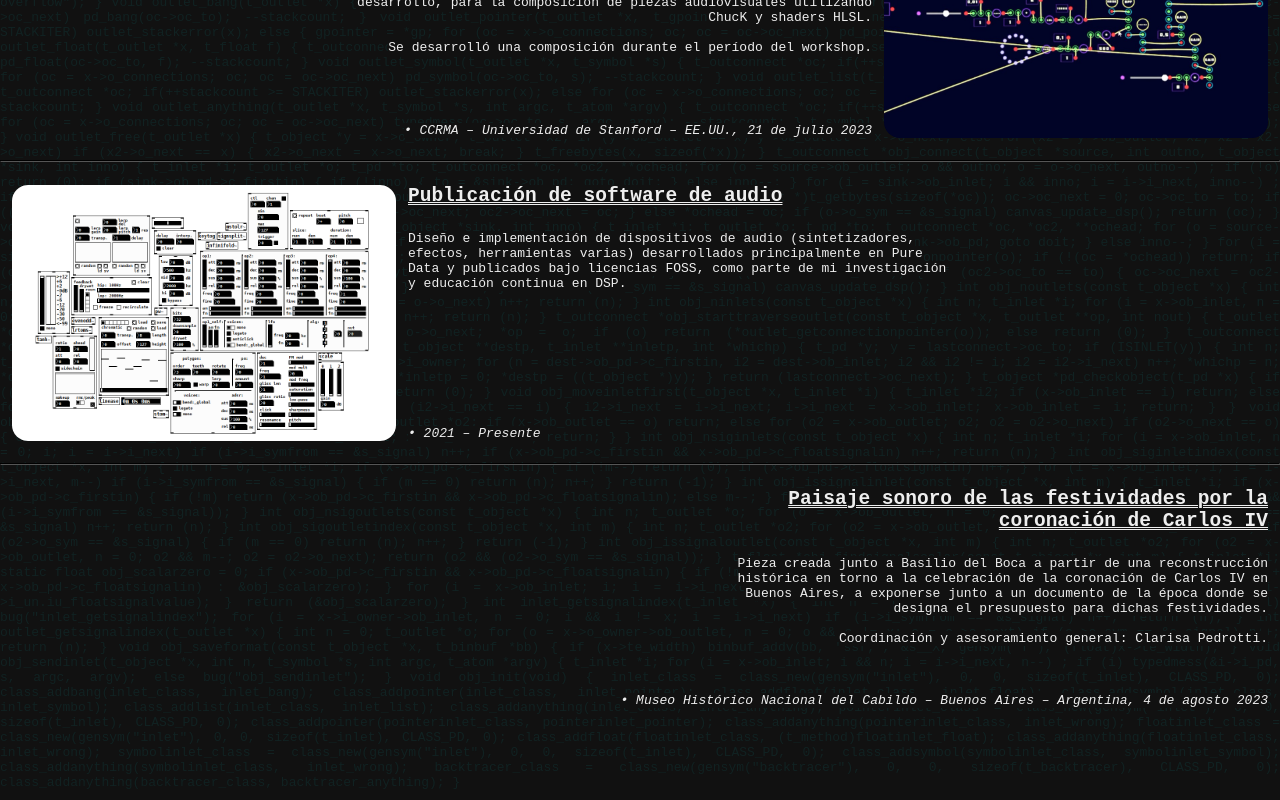
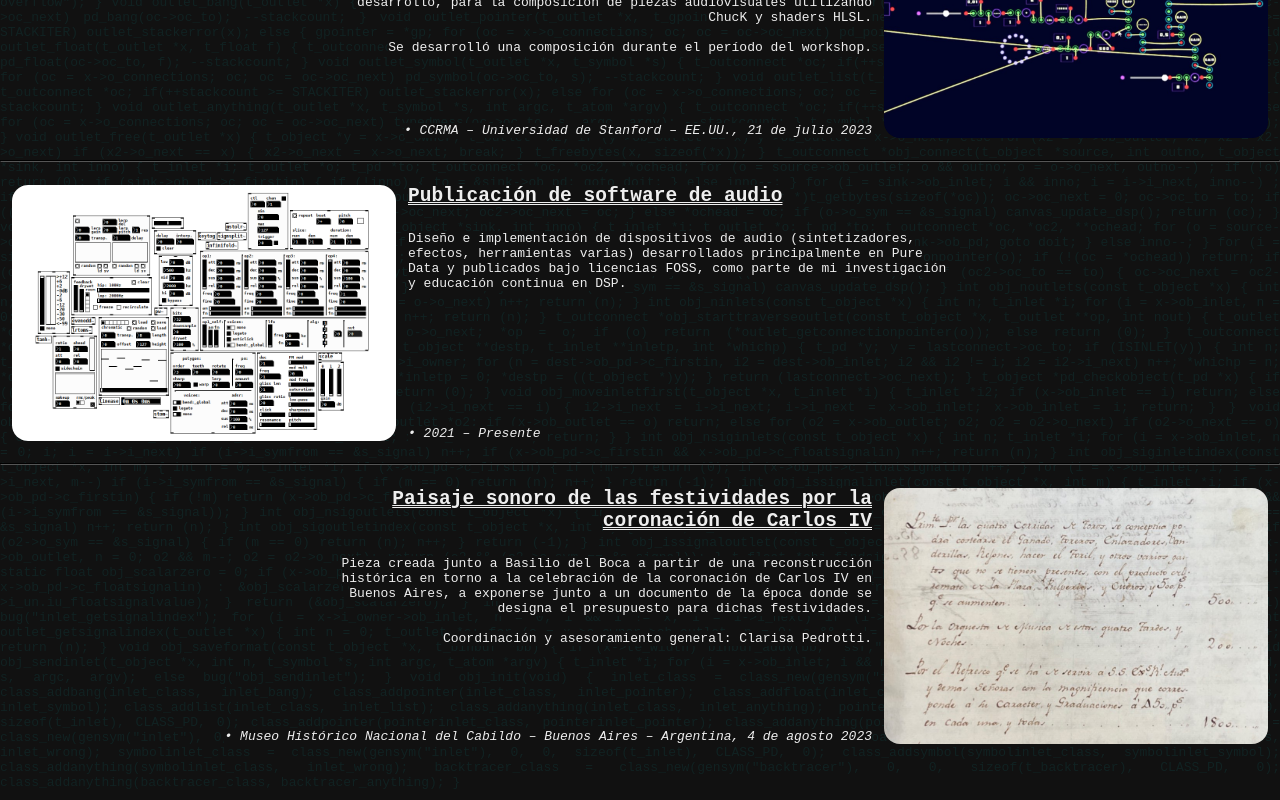
Before and after one commit to martindylan/martindylan.github.io, a React (Create React App) app: page /portafolio in a window 1280 px wide. Shown: the part 1085-1885 px from the top of the page. Before the commit the page ends 1849 px from the top, so only its background shows below. Built offline with nearby package versions, Linux system fonts and the light colour scheme.

Commit message:
feat: added img to portfolio item

```diff
--- a/src/Routes/Portafolio/Portafolio.tsx
+++ b/src/Routes/Portafolio/Portafolio.tsx
@@ -5,6 +5,7 @@ import gest from './img/gest.jpeg';
 import raytone from './img/raytone.jpeg';
 import anhelo from './img/anhelo.jpeg';
 import puredata from './img/puredata.jpeg';
+import presupuesto from './img/presupuesto.jpeg'
 
 export default function Cosas() {
   return (
@@ -88,6 +89,7 @@ export default function Cosas() {
           <CardLong
             right
             name='Paisaje sonoro de las festividades por la coronación de Carlos IV'
+            img={presupuesto}
             description={[
               `Pieza creada junto a Basilio del Boca a partir de una reconstrucción histórica en torno a la celebración de la coronación de Carlos IV en Buenos Aires, a exponerse junto a un documento de la época donde se designa el presupuesto para dichas festividades.`,
               `Coordinación y asesoramiento general: Clarisa Pedrotti.`
```
Also changed, not shown: src/Routes/Portafolio/img/presupuesto.jpeg (added).
